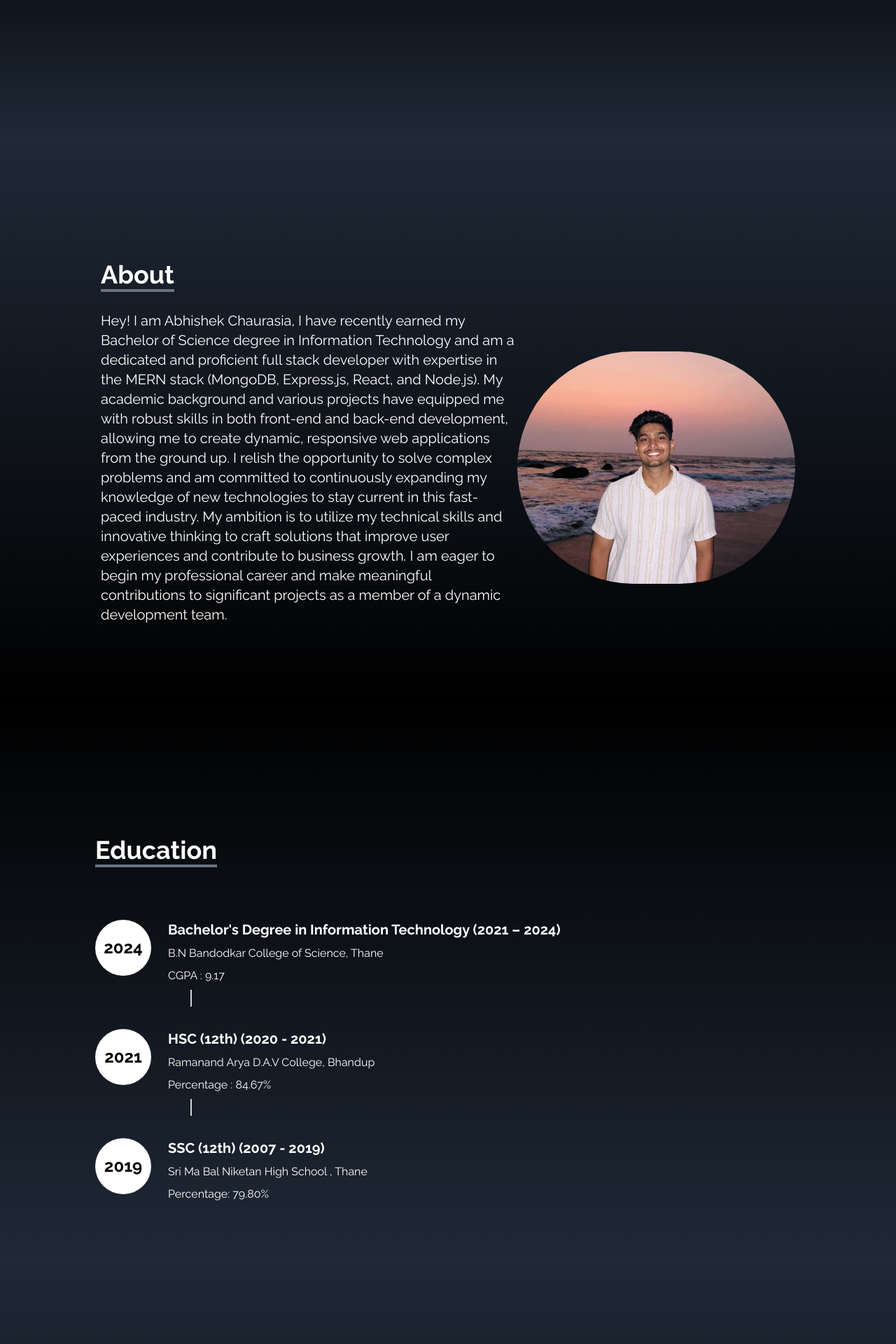
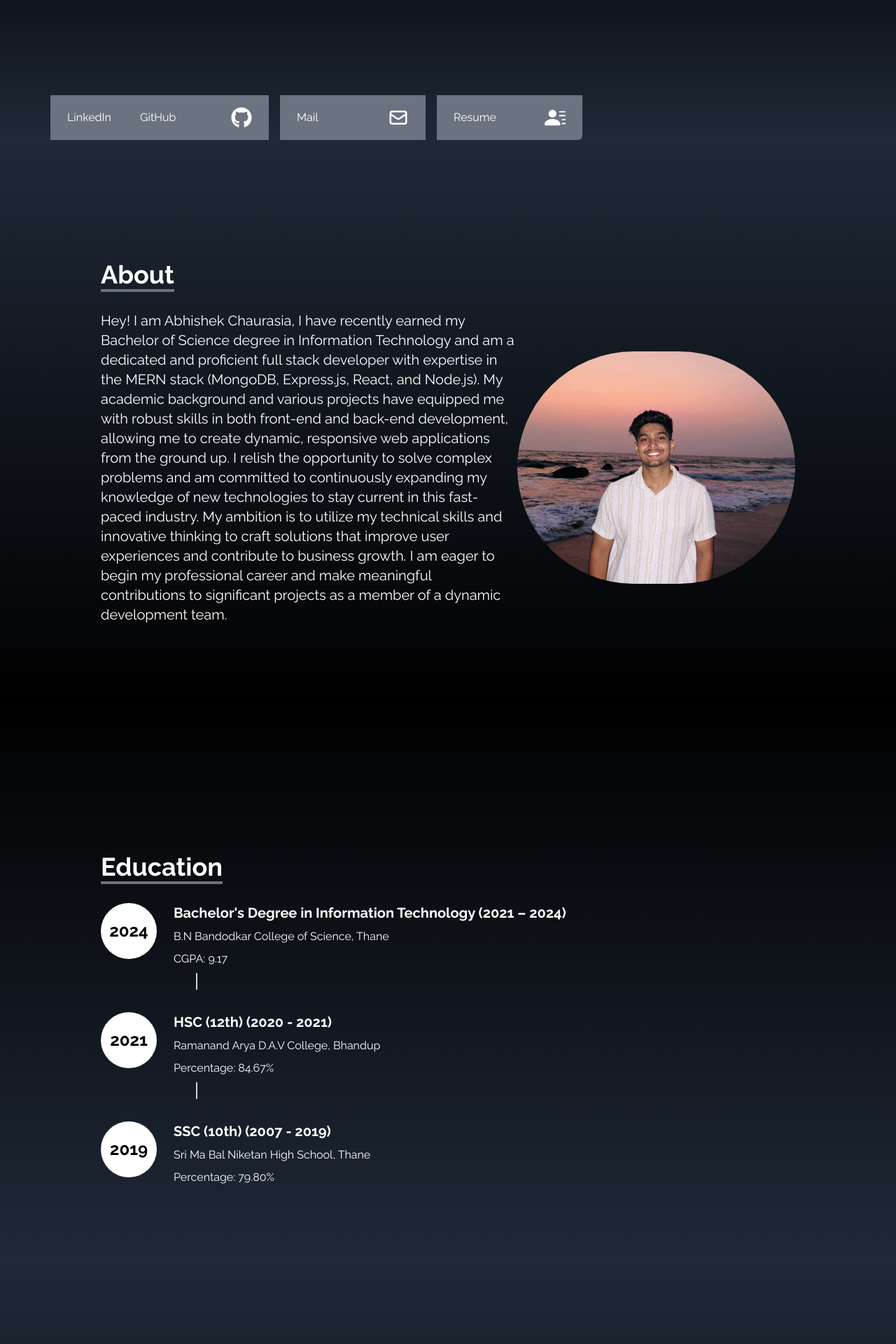
Before and after one commit to AbhiChrs0202/portfolio-website, a React (Create React App) app: page / in a window 1280 px wide. Shown: the part 600-2520 px from the top of the page at 70% size. Built offline with nearby package versions, Linux system fonts and the light colour scheme.

Commit message:
all responsive

```diff
--- a/src/components/Education.jsx
+++ b/src/components/Education.jsx
@@ -1,59 +1,56 @@
-import React from 'react'
+import React from 'react';
 
 const Education = () => {
   return (
     <div
       name="education"
-      className="bg-gradient-to-b from-black to-gray-800 w-full text-white md:h-screen pt-[7rem]"
+      className="bg-gradient-to-b from-black to-gray-800 w-full text-white pt-[7rem] md:h-screen"
     >
-        <div className="max-w-screen-lg p-2 mx-auto flex flex-col justify-center w-full h-full">
-
-      <div className="pb-[5rem]">
+      <div className="max-w-screen-lg p-4 mx-auto flex flex-col justify-center w-full h-full">
+        <div className="pb-8">
           <p className="text-4xl font-bold inline border-b-4 border-gray-500">
             Education
           </p>
         </div>
         <div className="space-y-8">
-          <div className="flex items-start">
-            <div className="w-[5rem] h-[5rem] rounded-full bg-white flex items-center justify-center text-black font-bold text-2xl mr-6">
-               2024
+          <div className="flex flex-col md:flex-row items-start">
+            <div className="w-[5rem] h-[5rem] rounded-full bg-white flex items-center justify-center text-black font-bold text-2xl mb-4 md:mb-0 md:mr-6">
+              2024
             </div>
             <div>
-              <h3 className="text-xl font-bold text-white mb-2">Bachelor's Degree in Information Technology  (2021 – 2024)</h3>
+              <h3 className="text-xl font-bold text-white mb-2">
+                Bachelor's Degree in Information Technology (2021 – 2024)
+              </h3>
               <p className="text-white mb-2">B.N Bandodkar College of Science, Thane</p>
-              <p className="text-white">CGPA :  9.17</p>
-              <div className="h-6 border-l-2 border-gray-300 ml-8 mt-2" />
+              <p className="text-white">CGPA: 9.17</p>
+              <div className="hidden md:block h-6 border-l-2 border-gray-300 ml-8 mt-2" />
             </div>
           </div>
-          <div className="flex items-start">
-            <div className="w-[5rem] h-[5rem] rounded-full bg-white flex items-center justify-center text-black font-bold text-2xl mr-6">
-               2021
+          <div className="flex flex-col md:flex-row items-start">
+            <div className="w-[5rem] h-[5rem] rounded-full bg-white flex items-center justify-center text-black font-bold text-2xl mb-4 md:mb-0 md:mr-6">
+              2021
             </div>
             <div>
               <h3 className="text-xl font-bold text-white mb-2">HSC (12th) (2020 - 2021)</h3>
               <p className="text-white mb-2">Ramanand Arya D.A.V College, Bhandup</p>
-              <p className="text-white">
-               Percentage : 84.67%
-              </p>
-              <div className="h-6 border-l-2 border-gray-300 ml-8 mt-2" />
+              <p className="text-white">Percentage: 84.67%</p>
+              <div className="hidden md:block h-6 border-l-2 border-gray-300 ml-8 mt-2" />
             </div>
           </div>
-          <div className="flex items-start">
-            <div className="w-[5rem] h-[5rem] rounded-full bg-white flex items-center justify-center text-black font-bold text-2xl mr-6">
-               2019
+          <div className="flex flex-col md:flex-row items-start">
+            <div className="w-[5rem] h-[5rem] rounded-full bg-white flex items-center justify-center text-black font-bold text-2xl mb-4 md:mb-0 md:mr-6">
+              2019
             </div>
             <div>
-              <h3 className="text-xl font-bold text-white mb-2">SSC (12th) (2007 - 2019)</h3>
-              <p className="text-white mb-2">Sri Ma Bal Niketan High School , Thane</p>
-              <p className="text-white">
-              Percentage: 79.80%
-              </p>
+              <h3 className="text-xl font-bold text-white mb-2">SSC (10th) (2007 - 2019)</h3>
+              <p className="text-white mb-2">Sri Ma Bal Niketan High School, Thane</p>
+              <p className="text-white">Percentage: 79.80%</p>
             </div>
           </div>
         </div>
       </div>
-        </div>
-  )
-}
+    </div>
+  );
+};
 
-export default Education
+export default Education;
--- a/src/components/Navbar.jsx
+++ b/src/components/Navbar.jsx
@@ -1,51 +1,34 @@
 import React, { useState } from "react";
 import { FaBars, FaTimes } from "react-icons/fa";
 import { Link } from "react-scroll";
-import Logo from '../assets/Logo.jpeg';
+import Logo from "../assets/Logo.jpeg";
 
 const Navbar = () => {
   const [nav, setNav] = useState(false);
 
   const links = [
-    {
-      id: 1,
-      link: "home",
-    },
-    {
-      id: 2,
-      link: "about",
-    },
-    {
-      id: 3,
-      link: "education",
-    },
-    {
-      id: 4,
-      link: "projects",
-    },
-    {
-      id: 5,
-      link: "technologies",
-    },
-    {
-      id: 6,
-      link: "contact",
-    },
+    { id: 1, link: "home" },
+    { id: 2, link: "about" },
+    { id: 3, link: "education" },
+    { id: 4, link: "projects" },
+    { id: 5, link: "technologies" },
+    { id: 6, link: "contact" },
   ];
 
   return (
-    <div className="flex justify-between items-center w-full h-[6rem] px-[3rem] text-white bg-black fixed">
+    <div className="flex justify-between items-center w-full h-24 px-8 text-white bg-black fixed z-50">
       <div className="flex items-center">
         <img
           src={Logo}
           alt="My logo"
-          className="w-[5rem] h-[5rem] object-cover rounded-full"
+          className="w-20 h-20 object-cover rounded-full"
         />
         <h1 className="capitalize text-2xl font-bold font-signature pl-4">
           Abhishek <span className="block">Chaurasia</span>
         </h1>
       </div>
 
+      {/* Navigation links for larger screens */}
       <ul className="hidden md:flex">
         {links.map(({ id, link }) => (
           <li
@@ -59,6 +42,7 @@ const Navbar = () => {
         ))}
       </ul>
 
+      {/* Hamburger menu icon for smaller screens */}
       <div
         onClick={() => setNav(!nav)}
         className="cursor-pointer pr-4 z-10 text-gray-500 md:hidden"
@@ -66,6 +50,7 @@ const Navbar = () => {
         {nav ? <FaTimes size={30} /> : <FaBars size={30} />}
       </div>
 
+      {/* Mobile menu */}
       {nav && (
         <ul className="flex flex-col justify-center items-center absolute top-0 left-0 w-full h-screen bg-gradient-to-b from-black to-gray-800 text-gray-500">
           {links.map(({ id, link }) => (
--- a/src/components/SocialLinks.jsx
+++ b/src/components/SocialLinks.jsx
@@ -45,14 +45,15 @@ const SocialLinks = () => {
       download: true,
     },
   ];
+
   return (
-    <div className="hidden lg:flex flex-col top-[35%] left-0 fixed">
-      <ul>
+    <div className="flex flex-col top-[35%] left-0 fixed lg:flex-row lg:top-auto lg:right-[35%] lg:left-auto lg:bottom-0 lg:fixed">
+      <ul className="flex flex-col lg:flex-row lg:space-x-4">
         {links.map(({ id, child, href, style, download }) => (
           <li
             key={id}
             className={
-              "flex justify-between items-center w-40 h-14 px-4 ml-[-100px] hover:ml-[-10px] hover:rounded-md duration-300 bg-gray-500" +
+              "flex justify-between items-center w-40 h-14 px-4 lg:w-52 lg:h-16 lg:px-6 ml-[-100px] lg:ml-0 lg:mr-[-120px] lg:hover:mr-0 hover:ml-[-10px] lg:hover:mr-0 hover:rounded-md duration-300 bg-gray-500" +
               " " +
               style
             }
--- a/src/components/Technologies.jsx
+++ b/src/components/Technologies.jsx
@@ -48,7 +48,7 @@ const Technologies = () => {
   return (
     <div
       name="technologies"
-      className="bg-gradient-to-b from-black to-gray-800 w-full h-screen"
+      className="bg-gradient-to-b from-black to-gray-800 w-full md:h-screen pt-[7rem]"
     >
       <div className="max-w-screen-lg mx-auto p-4 flex flex-col justify-center w-full h-full text-white">
         <div>
@@ -56,17 +56,17 @@ const Technologies = () => {
             Technologies
           </p>
           <p className="py-6">
-            These are the technologies I've worked with and comfortable with :
+            These are the technologies I've worked with and am comfortable with:
           </p>
         </div>
 
-        <div className="w-full grid grid-cols-2 sm:grid-cols-4 gap-8 text-center py-8 px-12 sm:px-0">
+        <div className="w-full grid grid-cols-2 sm:grid-cols-3 md:grid-cols-4 gap-8 text-center py-8 px-2 sm:px-0">
           {tech.map(({ id, src, title, style }) => (
             <div
               key={id}
               className={`shadow-md hover:scale-105 duration-500 py-2 rounded-lg ${style}`}
             >
-              <img src={src} alt="" className="w-20 mx-auto"/>
+              <img src={src} alt={title} className="w-20 mx-auto" />
               <p className="mt-4">{title}</p>
             </div>
           ))}
```
Also changed, not shown: src/components/Projects.jsx (+45 -34 lines).
